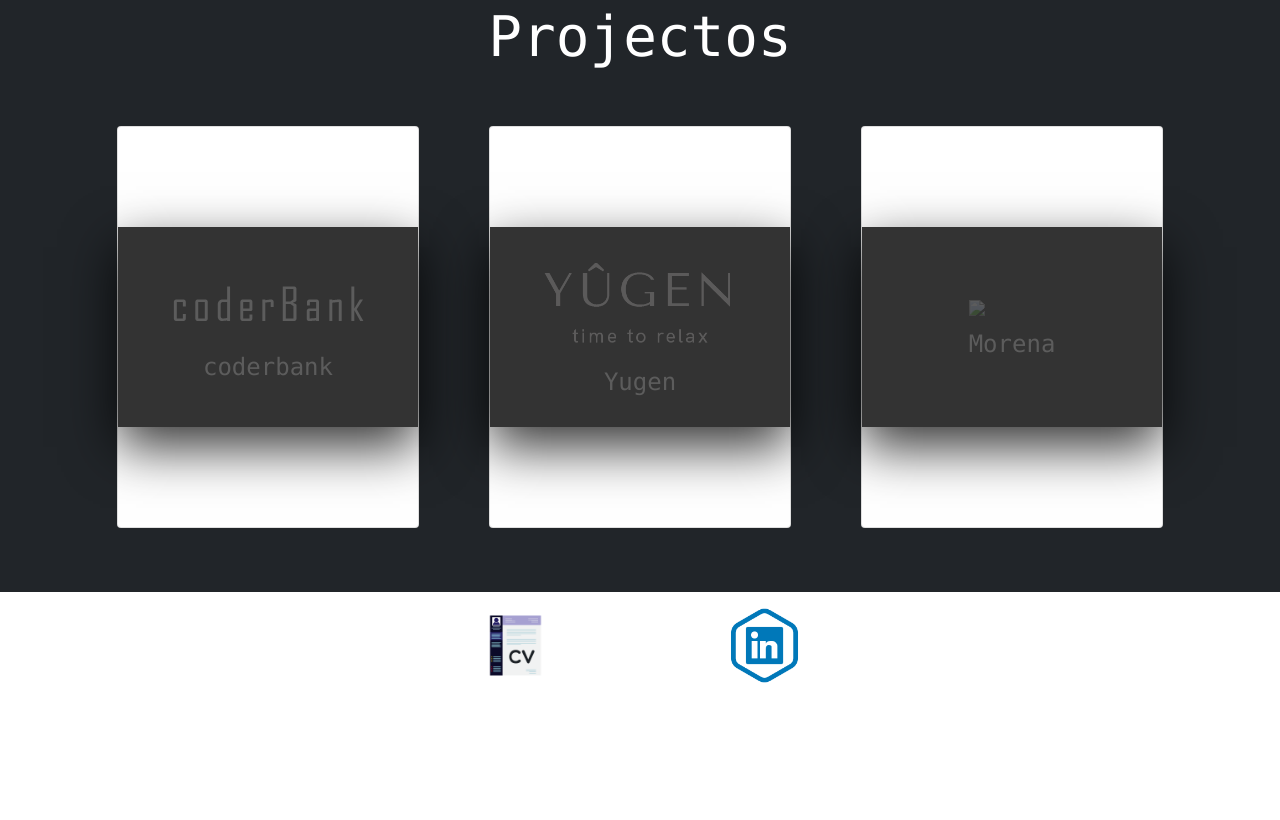
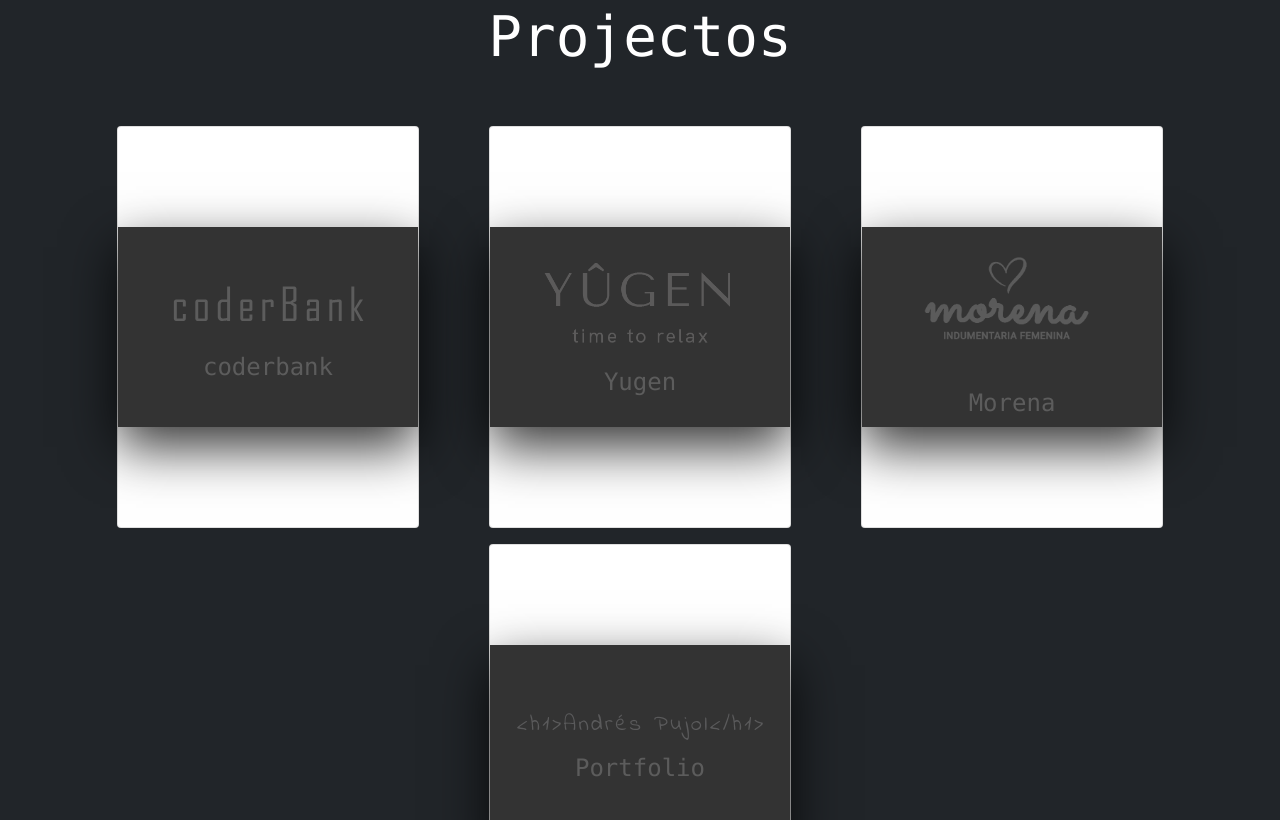
Before and after one commit to andrespujol/portfolio, a website: page index.html in a window 1280 px wide. Shown: the part 1980-2800 px from the top of the page. Before the commit the page ends 2679 px from the top, so only its background shows below. Drawn offline with nearby package versions, Linux system fonts and the light colour scheme.

Commit message:
agregué un proyecto, hice algunos cambios en estilos

```diff
--- a/index.html
+++ b/index.html
@@ -49,9 +49,9 @@
                   </p>
                     <ul class="content__container__list">
                         <li class="content__container__list__item"> mundo!</li>
-                        <li class="content__container__list__item">Soy Andrés</li>
+                        <li class="content__container__list__item">soy Andrés</li>
                         <li class="content__container__list__item">mundo!</li>
-                        <li class="content__container__list__item">Soy Andrés</li>
+                        <li class="content__container__list__item">soy Andrés</li>
                     </ul>
                 </div>
             </div>
@@ -119,7 +119,7 @@
             <article class="card">
                 <div class="face face1">
                     <div class="content">
-                        <img src="index.html">
+                        <img src="./images/morena.png">
                         <h3>Morena</h3>
                     </div>
                 </div>
@@ -129,6 +129,23 @@
                         <div class="contentLinks">
                             <a href="https://github.com/andrespujol/morena" target="_blank">Github</a>
                             <a href="https://morena-seven.vercel.app//" target="_blank">Sitio</a>
+                        </div>
+                    </div>
+                </div>
+            </article>
+            <article class="card">
+                <div class="face face1">
+                    <div class="content">
+                        <img src="./images/logo.png">
+                        <h3>Portfolio</h3>
+                    </div>
+                </div>
+                <div class="face face2">
+                    <div class="content">
+                        <p>Portfolio estático. Próximamente en vue.</p>
+                        <div class="contentLinks">
+                            <a href="https://github.com/andrespujol/portfolio.git" target="_blank">Github</a>
+                            <a href="https://andrespujol.github.io/portfolio/" target="_blank">Sitio</a>
                         </div>
                     </div>
                 </div>
--- a/scss/_head.scss
+++ b/scss/_head.scss
@@ -15,6 +15,7 @@
         line-height: 40px;
         color: #212529;
 
+
         &__container {
           font-weight: 600;
           overflow: hidden;
@@ -24,12 +25,14 @@
           &:before {
             content: '[';
             left: 0;
+
           }
 
           &:after {
             content: ']';
             position: absolute;
             right: 0;
+
           }
 
           &:after, &:before {
@@ -167,7 +170,7 @@
             &__container {
                 &__list{
                     text-align: left;
-                    padding-left: 10rem;
+                    padding-left: 3rem;
                 }
             }
         }
--- a/scss/styles.scss
+++ b/scss/styles.scss
@@ -10,6 +10,7 @@ body {
 
 }
 header {
+
     .navbar-brand {
         width: 50%;
         .logo {
@@ -23,6 +24,7 @@ header {
 
 @media only screen and (min-width: 1024px) {
     header {
+
         .navbar-brand {
             width: 50%;
             .logo {
```
Also changed, not shown: css/styles.css.
